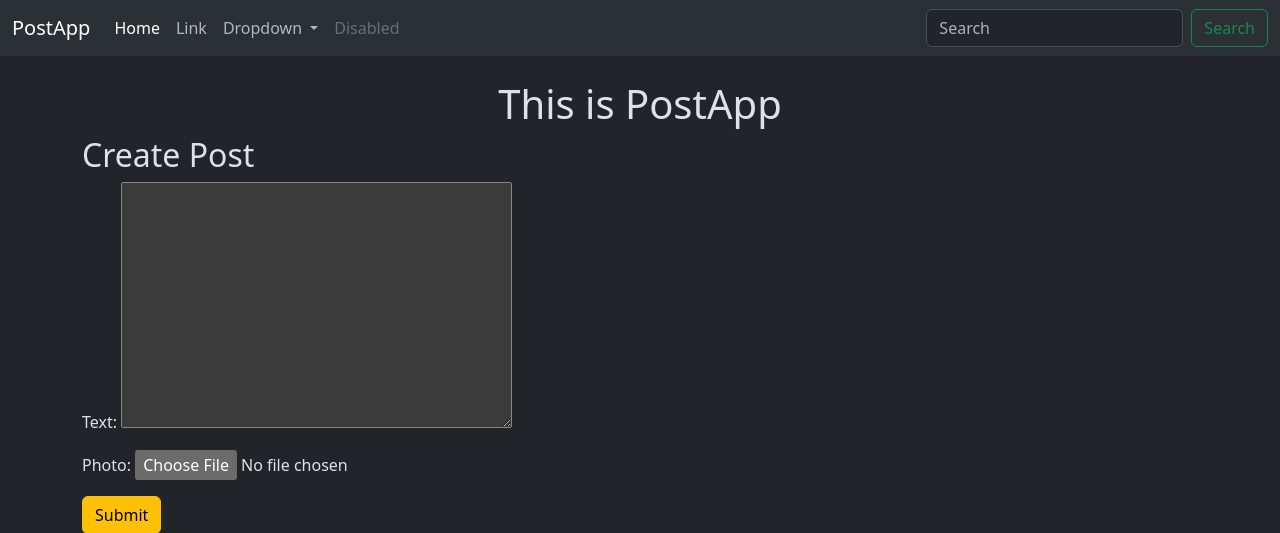
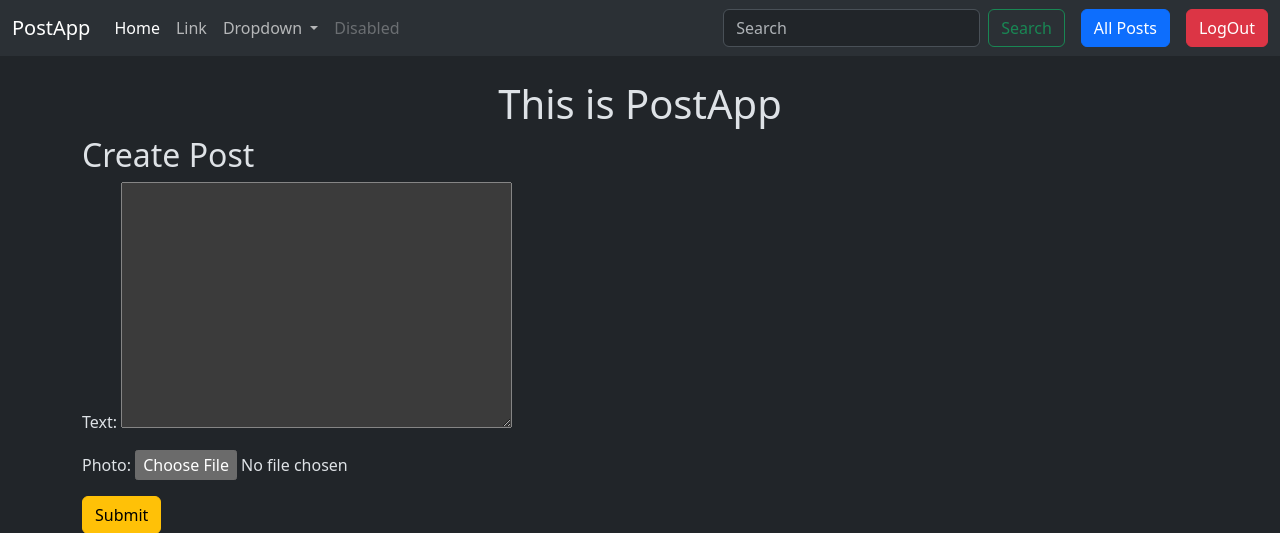
Before and after one commit to Asfii-115/Django-Practice-Site, a Django app: page /post/create/ in a window 1280 px wide. Shown: the top 533 px of the page. Run offline with Django 4.2, Linux system fonts and the light colour scheme; a user stored in the database is signed in.

Commit message:
finishing touches

```diff
--- a/postapp/post/templates/layout.html
+++ b/postapp/post/templates/layout.html
@@ -47,6 +47,17 @@
             <input class="form-control me-2" type="search" placeholder="Search" aria-label="Search">
             <button class="btn btn-outline-success" type="submit">Search</button>
           </form>
+          <a href="{% url 'post_list' %}" class="btn btn-primary mx-3"> All Posts</a>
+          {% if user.is_authenticated %}
+            <form action="{% url 'logout' %}" method="post">
+              {% csrf_token %}
+              <button class="btn btn-danger" type="submit">LogOut</button>
+            </form>
+          {% else %}
+            <a href="{% url 'login' %}" class="btn btn-success mx-2">Login</a>
+            <a href="{% url 'register' %}" class="btn btn-warning mx-2">Register</a>
+          {% endif %}
+
         </div>
       </div>
     </nav>
```
Also changed, not shown: postapp/db.sqlite3.
